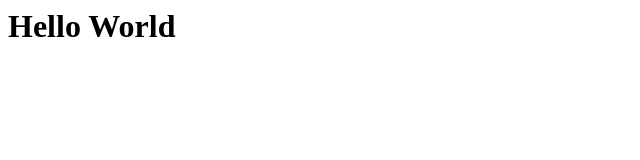
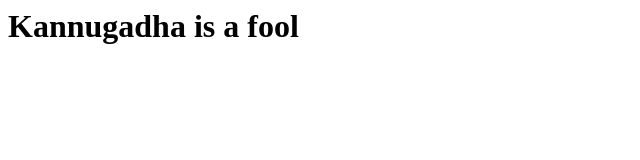
Before and after one commit to faltupatel/faltupatel.github.io, a plain HTML site: page index.html in a window 1280 px wide. Shown: the whole page, without its empty margins (0-640 px from the left). Drawn offline with Linux system fonts and the light colour scheme.

Commit message:
second commit

```diff
--- a/index.html
+++ b/index.html
@@ -1,5 +1,6 @@
 <html>
 <head><title>Parth Patel</title></head>
-<body><h1>Hello World</h1>
+<body><h1>Kannugadha
+is a fool</h1>
 </body>
 </html>
```
